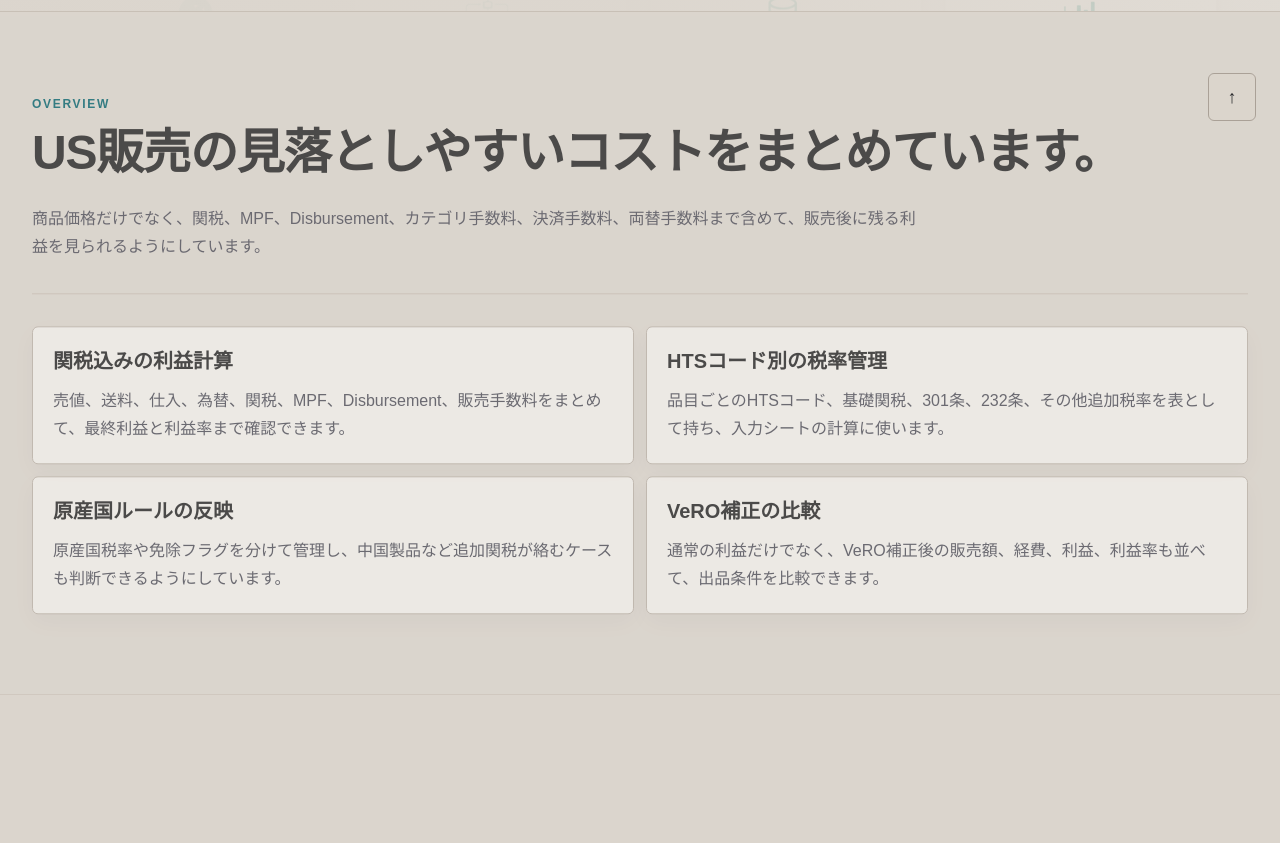
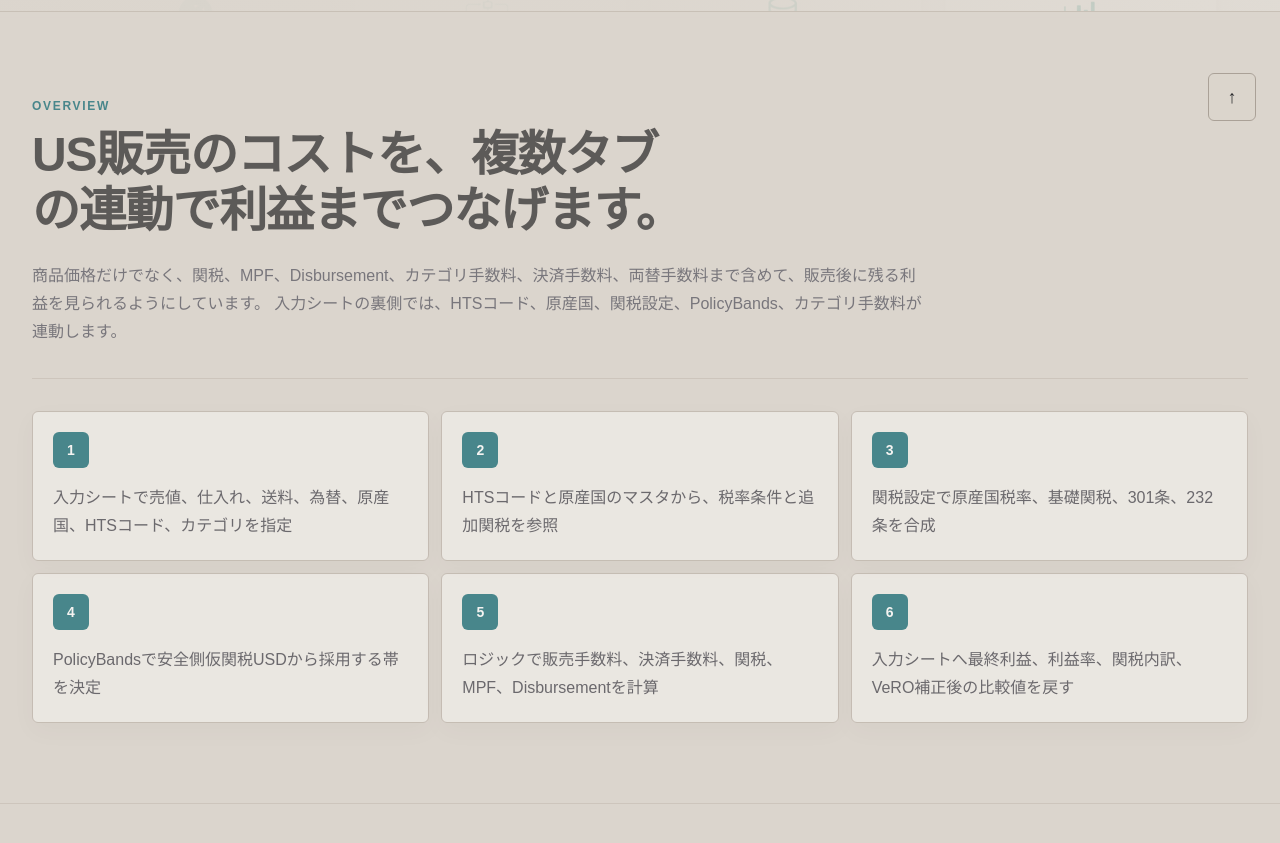
Before and after one commit to muu-ima/portfolio, a Next.js app: page /works/us-duty-profit-sheet in a window 1280 px wide. Shown: the part 655-1498 px from the top of the page. Built offline with nearby package versions, Linux system fonts and the light colour scheme; a web font is replaced by a local one.

Commit message:
Simplify duty profit sheet overview

```diff
--- a/app/works/us-duty-profit-sheet/page.tsx
+++ b/app/works/us-duty-profit-sheet/page.tsx
@@ -7,67 +7,6 @@ import SiteFooter from "../../components/SiteFooter";
 
 const sheetUrl =
   "https://docs.google.com/spreadsheets/d/1kKjHDPP8ugVEubMa-hVXxXM5-hB8Z2YAd74AfTtjxdM/edit?gid=988467076#gid=988467076";
-
-const features = [
-  {
-    title: "関税込みの利益計算",
-    description:
-      "売値、送料、仕入、為替、関税、MPF、Disbursement、販売手数料をまとめて、最終利益と利益率まで確認できます。",
-  },
-  {
-    title: "HTSコード別の税率管理",
-    description:
-      "品目ごとのHTSコード、基礎関税、301条、232条、その他追加税率を表として持ち、入力シートの計算に使います。",
-  },
-  {
-    title: "原産国ルールの反映",
-    description:
-      "原産国税率や免除フラグを分けて管理し、中国製品など追加関税が絡むケースも判断できるようにしています。",
-  },
-  {
-    title: "VeRO補正の比較",
-    description:
-      "通常の利益だけでなく、VeRO補正後の販売額、経費、利益、利益率も並べて、出品条件を比較できます。",
-  },
-];
-
-const sheetStructure = [
-  {
-    title: "入力シート",
-    description:
-      "売値、仕入れ、送料、為替、原産国、HTSコード、カテゴリを入力し、最終利益と関税内訳を確認します。",
-  },
-  {
-    title: "ロジック",
-    description:
-      "eBay手数料、関税、MPF、Disbursement、Payoneer、VeRO補正までの計算を集約しています。",
-  },
-  {
-    title: "HTSコード",
-    description:
-      "品目ごとのHTSコード、基礎関税、301条、232条、合算税率を管理する参照マスタです。",
-  },
-  {
-    title: "原産国",
-    description:
-      "国別の税率条件を持ち、入力された原産国に応じて関税設定へ反映します。",
-  },
-  {
-    title: "関税設定",
-    description:
-      "HTSコードと原産国から、基礎関税、追加関税、免除条件を合成します。",
-  },
-  {
-    title: "カテゴリ手数料",
-    description:
-      "eBayカテゴリごとのfee percentを管理し、販売手数料計算へ渡します。",
-  },
-  {
-    title: "PolicyBands",
-    description:
-      "安全側仮関税USDを申告・見積もり用の帯に当てはめます。",
-  },
-];
 
 const flowSteps = [
   "入力シートで売値、仕入れ、送料、為替、原産国、HTSコード、カテゴリを指定",
@@ -216,69 +155,12 @@ export default function UsDutyProfitSheetPage() {
             <p className="section-kicker">
               Overview
             </p>
-            <h2 className="section-title mt-3 text-3xl font-semibold sm:text-5xl">
-              US販売の見落としやすいコストをまとめています。
+            <h2 className="section-title mt-3 max-w-5xl text-3xl font-semibold sm:text-5xl">
+              US販売のコストを、複数タブの連動で利益までつなげます。
             </h2>
             <p className="mt-6 max-w-4xl text-base leading-7 text-zinc-600">
               商品価格だけでなく、関税、MPF、Disbursement、カテゴリ手数料、決済手数料、両替手数料まで含めて、販売後に残る利益を見られるようにしています。
-            </p>
-          </div>
-          <div className="mt-8 grid gap-3 lg:grid-cols-2">
-            {features.map((feature) => (
-              <article key={feature.title} className="surface-card p-4 sm:p-5">
-                <h3 className="text-xl font-semibold tracking-normal">{feature.title}</h3>
-                <p className="mt-3 text-base leading-7 text-zinc-600">{feature.description}</p>
-              </article>
-            ))}
-          </div>
-        </div>
-      </section>
-
-      <section className="border-y border-[#c8c0b6] bg-[#2a2a2a] px-5 py-14 text-[#dbd5cd] sm:px-8">
-        <div className="mx-auto max-w-7xl">
-          <div className="max-w-4xl border-b border-white/10 pb-6">
-            <p className="section-kicker-dark">
-              Sheet Structure
-            </p>
-            <h2 className="section-title mt-3 text-3xl font-semibold sm:text-5xl">
-              入力、計算、参照マスタを分けています。
-            </h2>
-            <p className="mt-6 text-base leading-7 text-zinc-200">
-              手入力する場所と、HTSコードや税率のように参照する場所を分けることで、計算の前提を追いやすくしています。
-            </p>
-          </div>
-
-          <div className="mt-8 grid gap-3 sm:grid-cols-2 lg:grid-cols-4">
-            {sheetStructure.map((sheet, index) => (
-              <div key={sheet.title} className="rounded-[var(--portfolio-radius)] border border-white/15 bg-white/5 p-4 sm:p-5">
-                <p className="text-sm font-semibold text-cyan-200">
-                  0{index + 1}
-                </p>
-                <p className="mt-3 text-xl font-semibold tracking-normal text-zinc-50">
-                  {sheet.title}
-                </p>
-                <p className="mt-3 text-sm leading-6 text-zinc-300">
-                  {sheet.description}
-                </p>
-              </div>
-            ))}
-          </div>
-        </div>
-      </section>
-
-      <section className="border-b border-[#c8c0b6] bg-[#dbd5cd] px-5 py-14 sm:px-8">
-        <div className="mx-auto max-w-[1440px]">
-          <div className="grid gap-8 border-b border-[#c8c0b6] pb-8 lg:grid-cols-[0.74fr_1.26fr] lg:items-end">
-            <div>
-              <p className="section-kicker">
-                Data Flow
-              </p>
-              <h2 className="section-title mt-3 text-3xl font-semibold sm:text-5xl">
-                複数タブを連動させて、ひとつの利益結果に集約します。
-              </h2>
-            </div>
-            <p className="max-w-3xl text-base leading-7 text-zinc-600 lg:justify-self-end">
-              入力シートだけを見るとシンプルですが、裏側ではHTSコード、原産国、関税設定、PolicyBands、カテゴリ手数料が参照され、ロジックタブで販売後の利益まで計算しています。
+              入力シートの裏側では、HTSコード、原産国、関税設定、PolicyBands、カテゴリ手数料が連動します。
             </p>
           </div>
 
```
